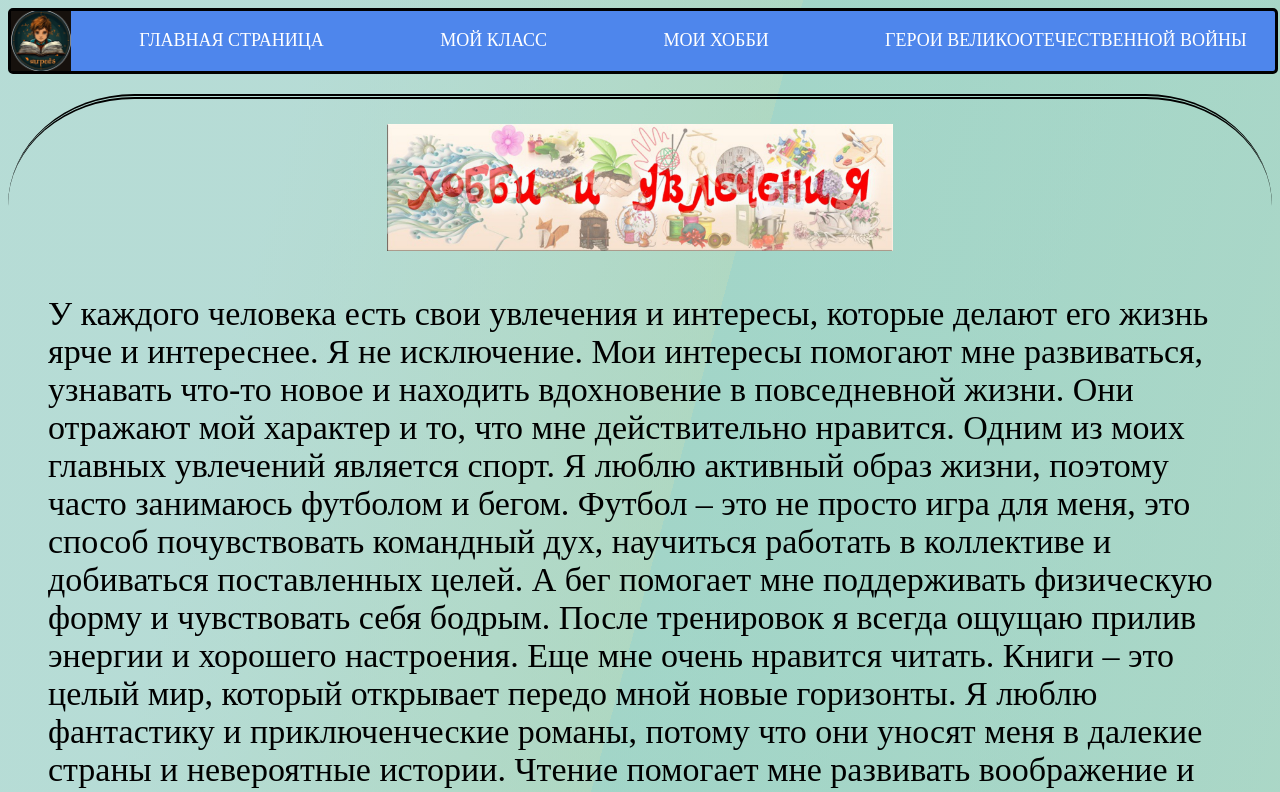
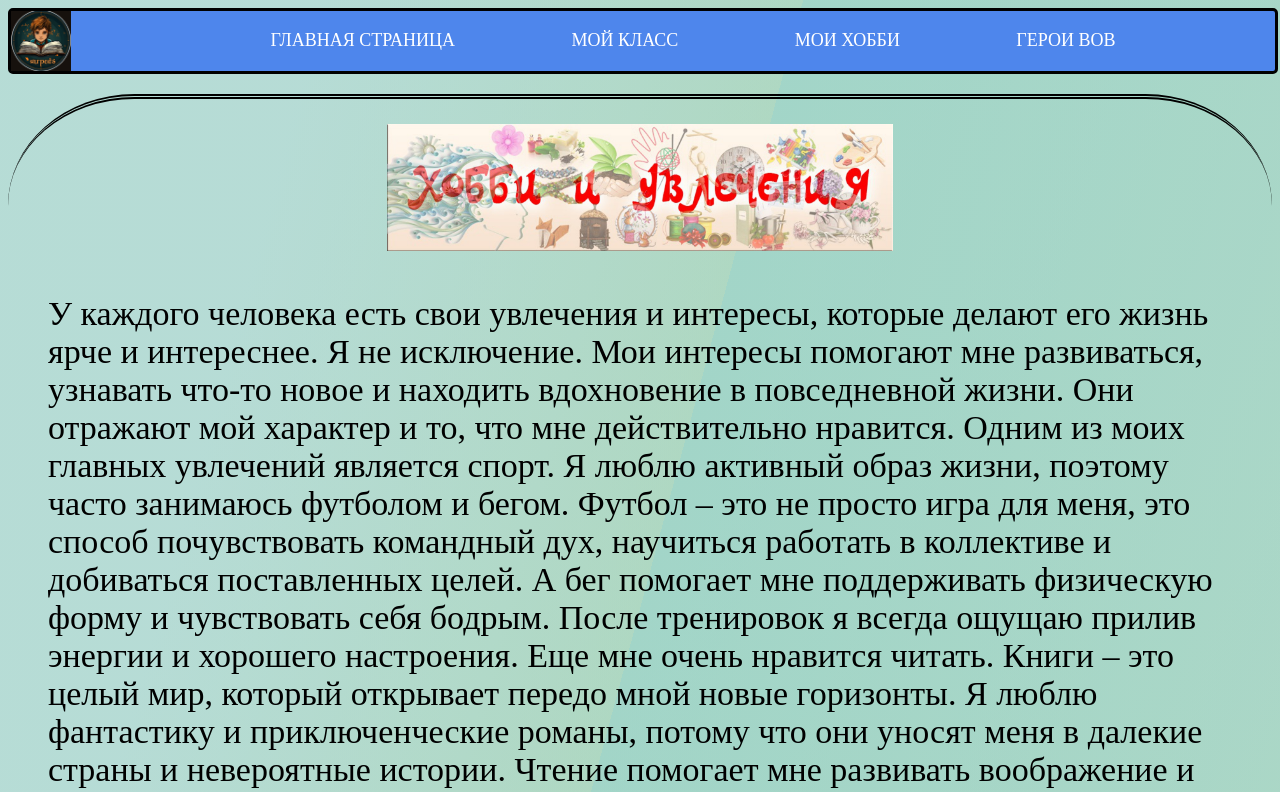
Before and after one commit to koegan-websayt/site_family, a plain HTML site: page hobbies/hobbies.html in a window 1280 px wide. Shown: the top 792 px of the page. Drawn offline with Linux system fonts and the light colour scheme.

Commit message:
Add files via upload

```diff
--- a/basic.css
+++ b/basic.css
@@ -83,6 +83,7 @@ h1 {
 }
 
 body {
+    overflow: hidden;
     background: conic-gradient(from 315deg at 30%  100%, rgba(184,223,214,0.77) 0%, transparent 50%, rgb(187,220,187) 100%) 60% 35%/170% 180%,
                 linear-gradient(105deg, rgb(180,216,213) 0%, rgb(180,216,213) 20%, rgb(166,209,176) 50%, rgb(142,204,187) 50%, rgb(166,211,190) 100%);
   }
--- a/hobbies/hobbies.html
+++ b/hobbies/hobbies.html
@@ -15,7 +15,7 @@
                 <li class="menu1"><a href="../index.html">ГЛАВНАЯ СТРАНИЦА</a></li>
                 <li class="menu2"><a href="../school/school.html">МОЙ КЛАСС</a></li>
                 <li class="menu3"><a href="#">МОИ ХОББИ</a></li>
-                <li class="menu4"><a href="../heroes/heroes.html">ГЕРОИ ВЕЛИКООТЕЧЕСТВЕННОЙ ВОЙНЫ</a></li>
+                <li class="menu4"><a href="../heroes/heroes.html">ГЕРОИ ВОВ</a></li>
             </ul>
     </div>
     <main class="frame">
```
Also changed, not shown: heroes/heroes.html (+1 -1 lines), index.html (+1 -1 lines), school/school.html (+1 -1 lines).
